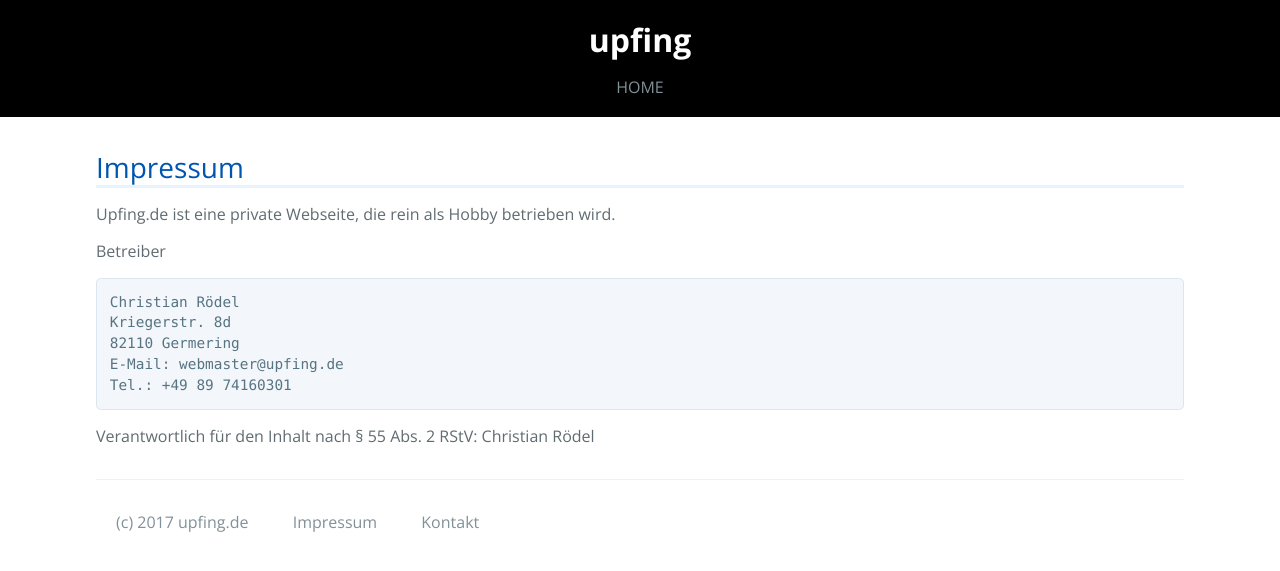
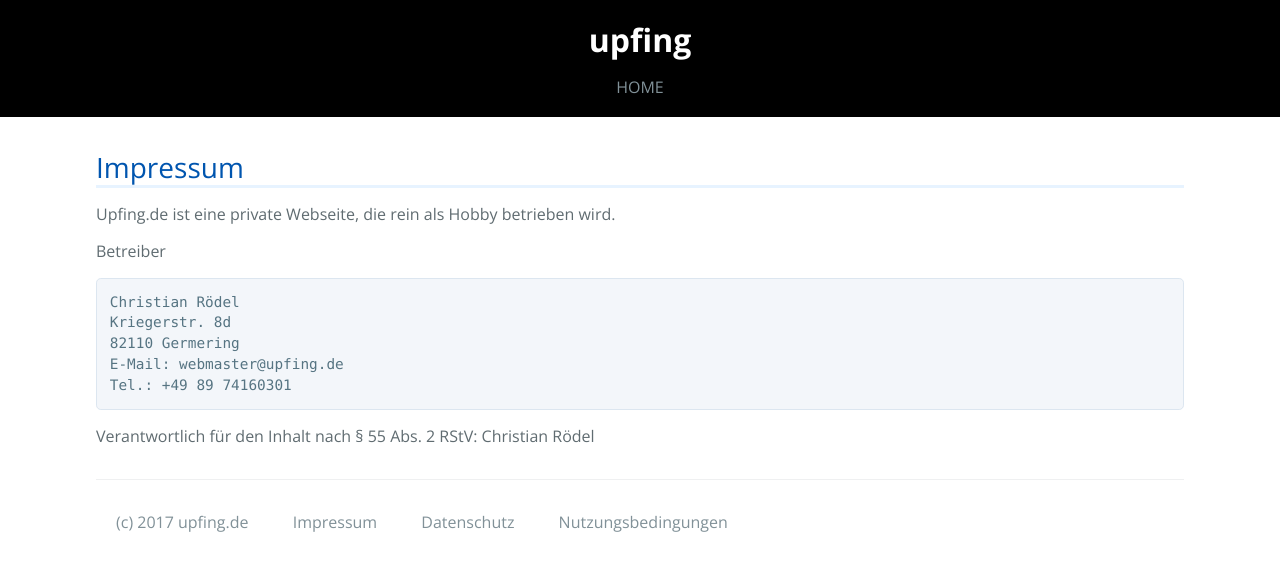
Before and after one commit to croedel/upfing, a Jekyll site: the page built from impressum.md, in a window 1280 px wide. Shown: the top 571 px of the page. Built offline with Jekyll 4.4.1, drawn with Linux system fonts in a browser that asks for light colours; our own code applies the rules of GitHub Pages for plain Markdown files; the repository's description, which GitHub fills in, is left out.

Commit message:
Update default.html

```diff
--- a/_layouts/default.html
+++ b/_layouts/default.html
@@ -26,7 +26,8 @@
         <span class="site-footer-credits">
           <a href="{{ site.github.url }}" class="site-footer-links">(c) 2017 upfing.de</a>
           <a href="impressum.md" class="site-footer-links">Impressum</a>
-          <a href="contact.md" class="site-footer-links">Kontakt</a>
+          <a href="datenschutz.md" class="site-footer-links">Datenschutz</a>
+          <a href="nutzungsbedingungen.md" class="site-footer-links">Nutzungsbedingungen</a>
         </span>
       </footer>
     </section>
```
